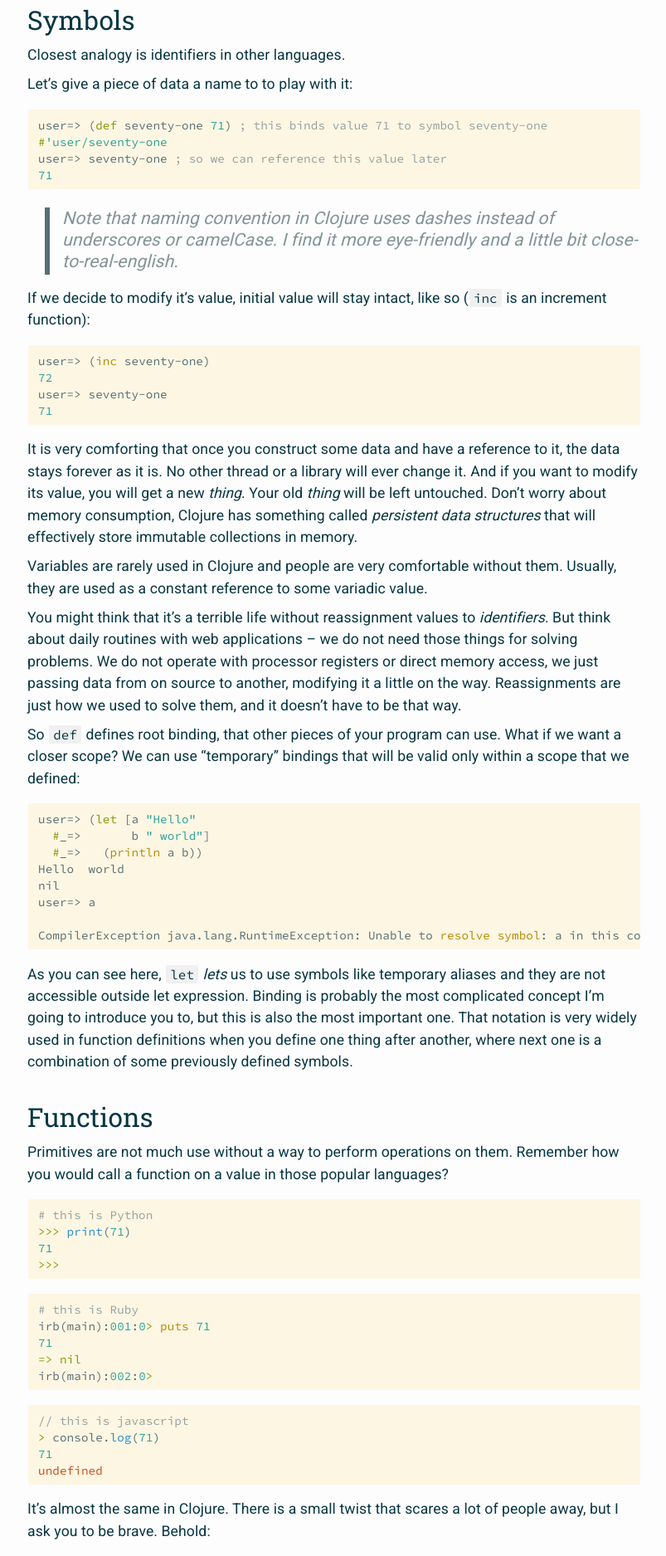
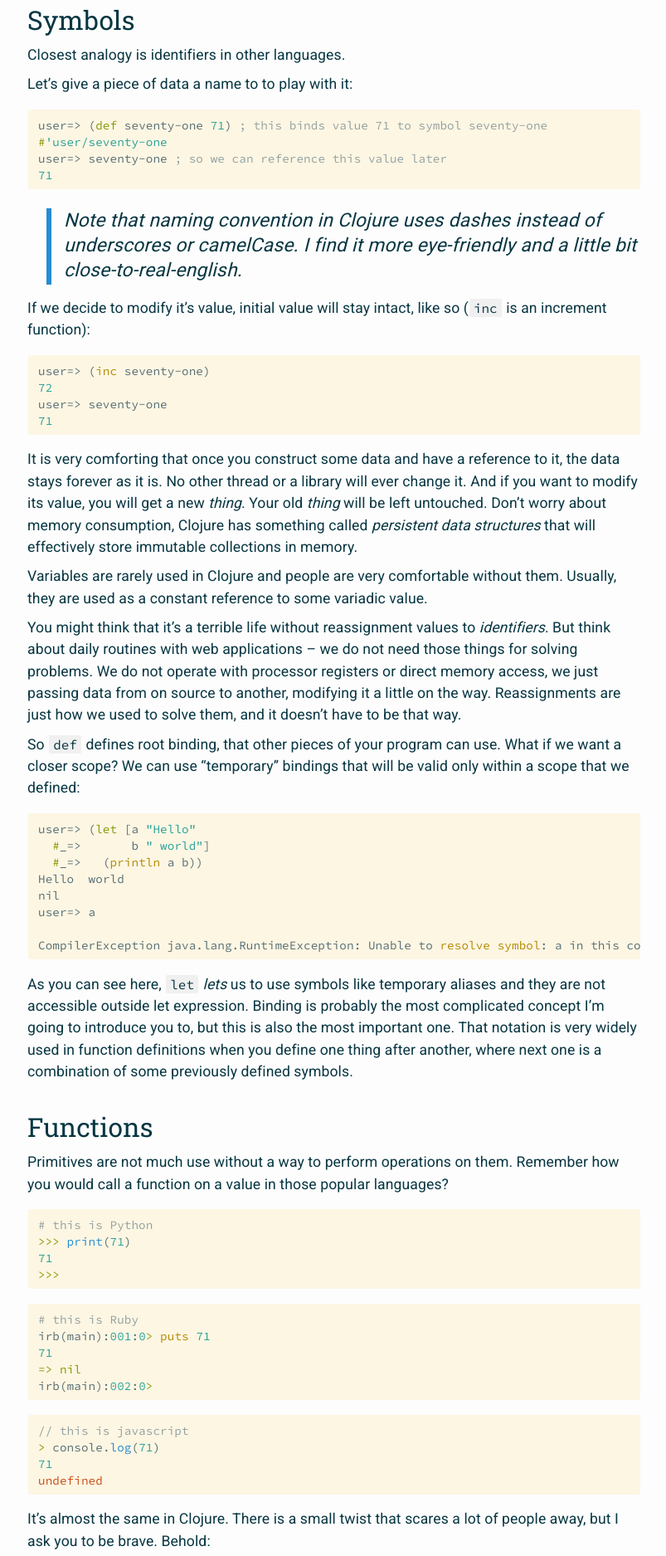
Before and after one commit to Otann/otann.github.io, a Jekyll site: the page built from _posts/2016-03-05-clojure-kickoff.markdown, in a window 1280 px wide. Shown: the part 2447-4322 px from the top of the page at 83% size, without its empty margins (237-1040 px from the left). Built offline with Jekyll 4.4.1, drawn with Linux system fonts in a browser that asks for light colours; comment, search, counter and statistics services are not loaded.

Commit message:
meta fixed

```diff
--- a/_includes/head.html
+++ b/_includes/head.html
@@ -22,7 +22,7 @@
   {% endif %}
   <meta content="{{ site.title }}" property="og:site_name">
   {% if page.title %}
-    <meta content="{{ page.title }}" property="og:title">
+    <meta content="{{ page.categories|first|replace:'-',' '|append:', ' }}{{ page.title }}" property="og:title">
   {% else %}
     <meta content="{{ site.title }}" property="og:title">
   {% endif %}
@@ -67,7 +67,7 @@
   <meta name="twitter:creator" content="@{{ site.twitter_username }}">
   {% endif %}
   {% if page.title %}
-    <meta name="twitter:title" content="{{ page.title }}">
+    <meta name="twitter:title" content="{{ page.categories|first|replace:'-',' '|append:', ' }}{{ page.title }}">
   {% else %}
     <meta name="twitter:title" content="{{ site.title }}">
   {% endif %}
--- a/_sass/_base.scss
+++ b/_sass/_base.scss
@@ -116,14 +116,16 @@
  * Blockquotes
  */
 blockquote {
-    color: $base0;
-    border-left: 6px solid $base01;
+    color: $base02;
+    border-left: 6px solid $brand-color;
     margin: 1em 0 $spacing-unit / 2 1em;
     padding-left: $spacing-unit / 2;
     padding-bottom: .1em;
-    font-size: 1.2em;
-    // letter-spacing: -1px;
+    font-size: 1.3em;
     font-style: italic;
+    letter-spacing: .2px;
+    line-height: 1.3em;
+    // font-weight: bold;
     // line-height: 1.1em;
 
     > :last-child {
--- a/index.html
+++ b/index.html
@@ -13,9 +13,7 @@
 
         <h2>
           <a class="post-link" href="{{ post.url | prepend: site.baseurl }}">
-            {% for category in post.categories limit:1 %}
-            {{ category | replace:'-',' ' }}.
-            {% endfor %}
+            {{ post.categories|first|replace:'-',' '|append:', ' }}
             {{ post.title }}
           </a>
         </h2>
```
